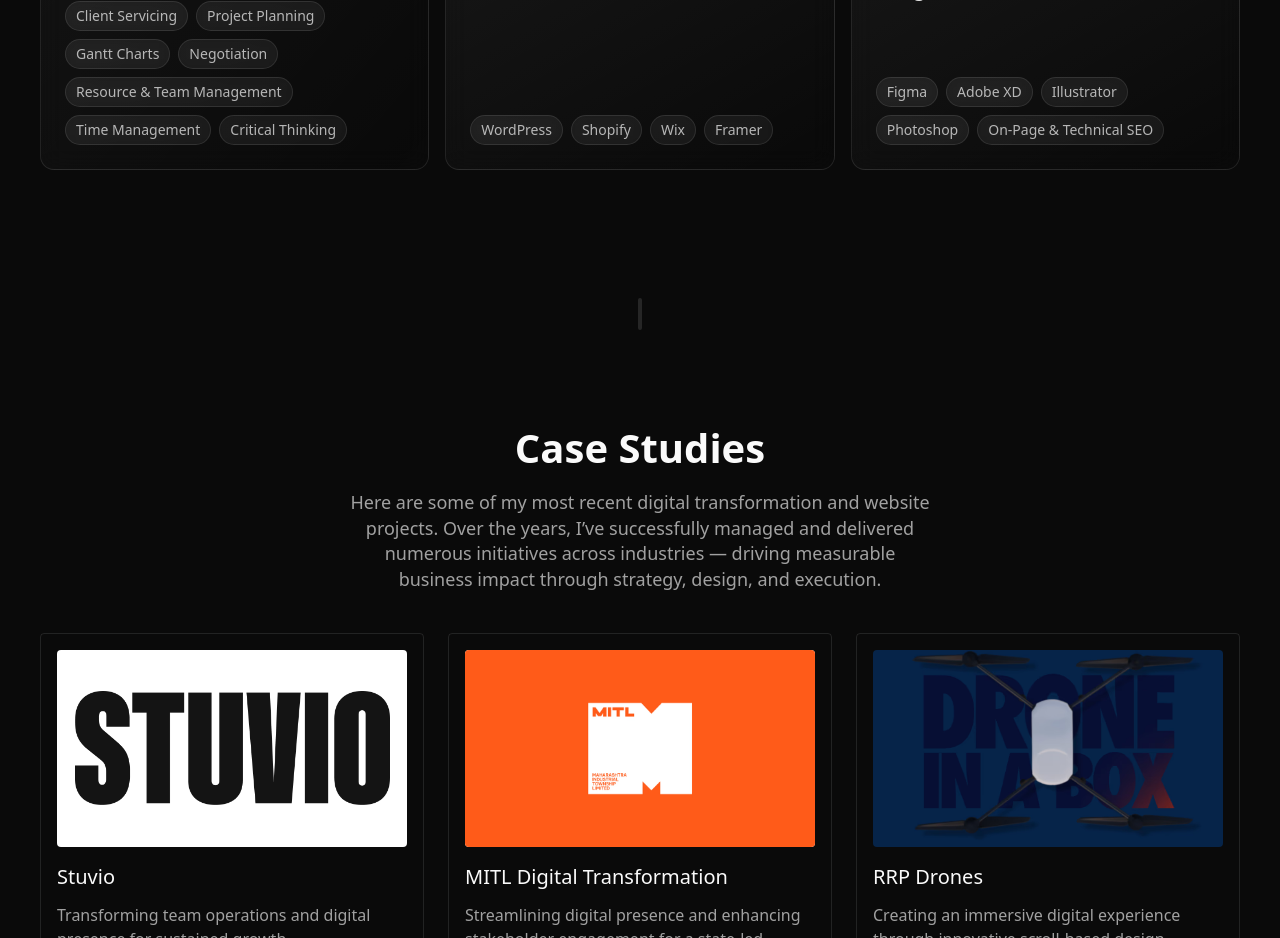
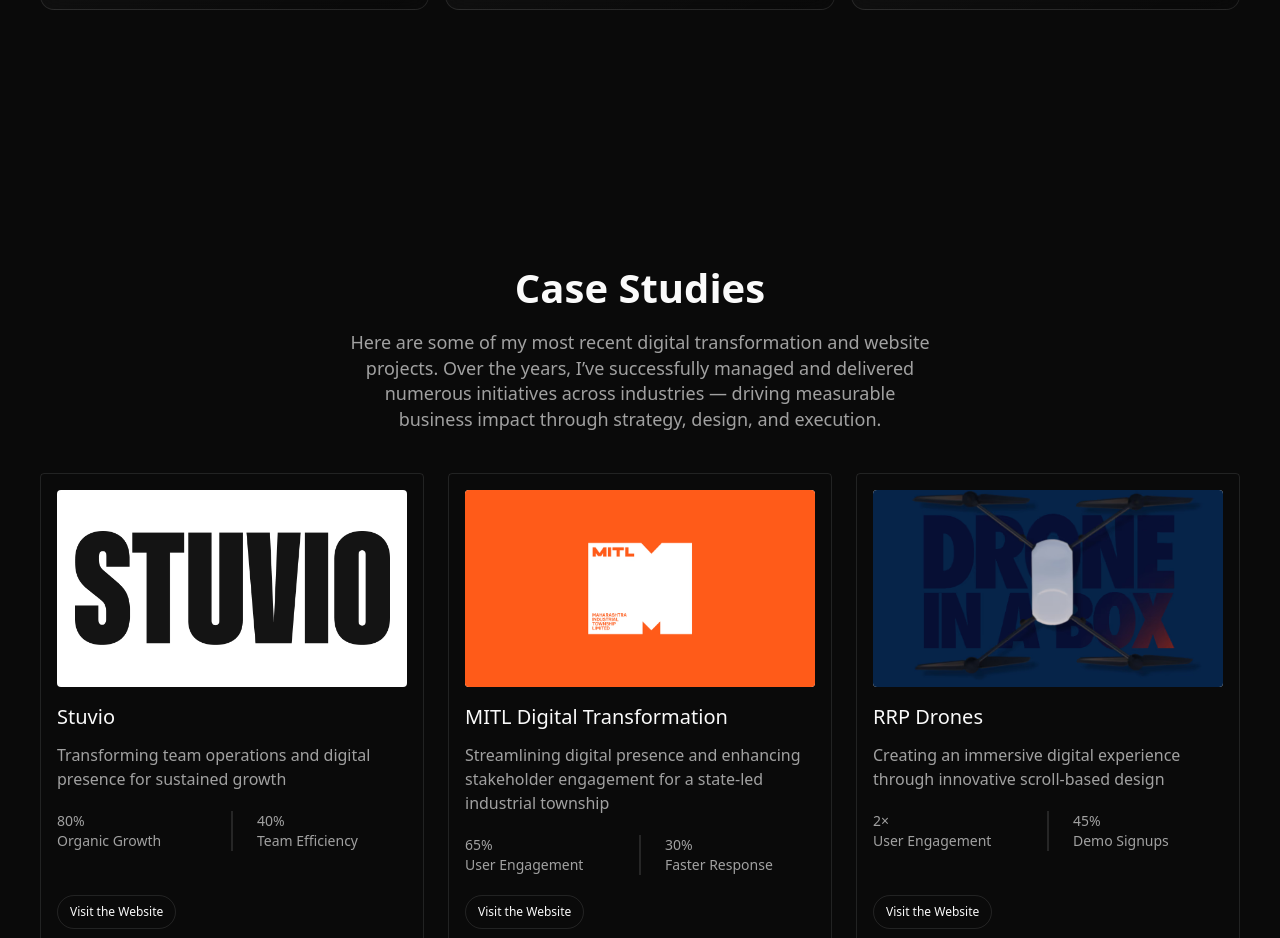
Before and after one commit to parakhchoudhary1208/jigar-portfolio, a Next.js app: page / in a window 1280 px wide. Shown: the part 1320-2258 px from the top of the page. Built offline with nearby package versions, Linux system fonts and the light colour scheme; a web font is replaced by a local one.

Commit message:
removed line

```diff
--- a/src/components/hero-section.tsx
+++ b/src/components/hero-section.tsx
@@ -15,7 +15,7 @@
     <section
       ref={ref}
       id="home"
-      className="relative flex flex-col items-center justify-center gap-5 text-center h-dvh"
+      className="relative flex flex-col items-center justify-center gap-5 text-center h-[80vh]"
     >
       <GridPattern
         width={80}
--- a/src/components/section-divider.tsx
+++ b/src/components/section-divider.tsx
@@ -8,7 +8,7 @@
       initial={{ opacity: 0, y: 100 }}
       animate={{ opacity: 1, y: 0 }}
       transition={{ delay: 0.125 }}
-      className="bg-muted my-6 h-8 w-1 rounded-full sm:my-12"
+      className="bg-transparent my-6 h-8 w-1 rounded-full sm:my-12"
     ></motion.div>
   )
 }
```
